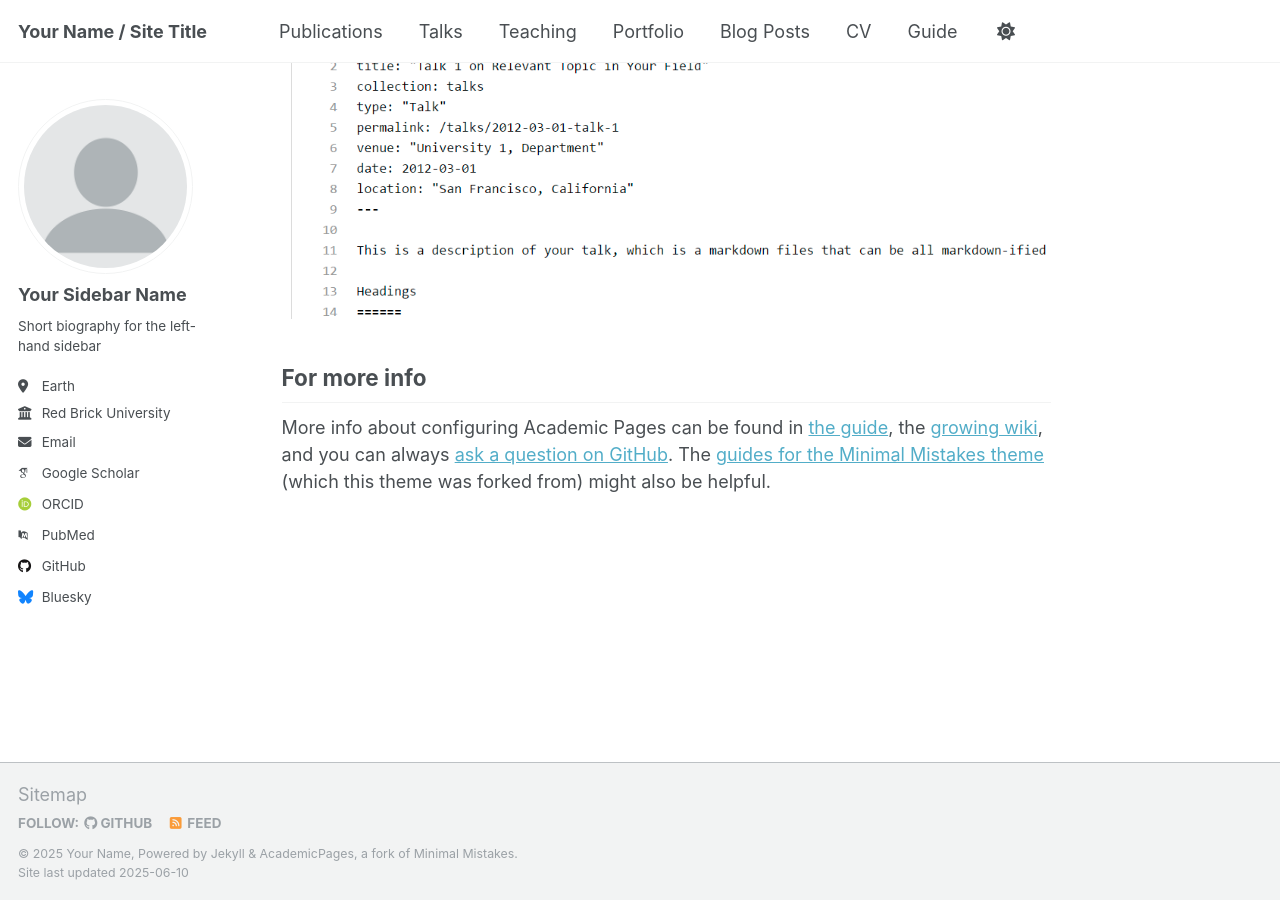
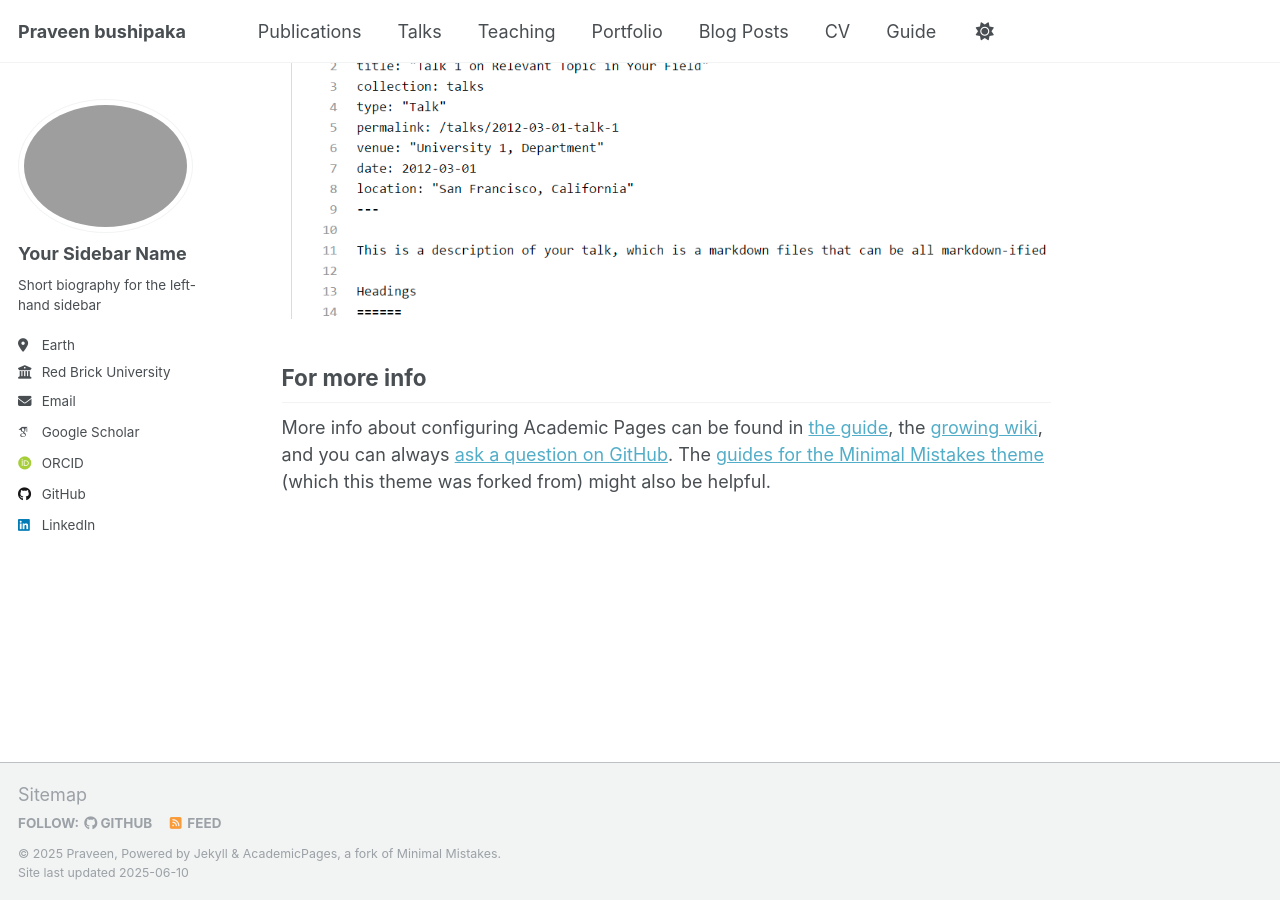
Before and after one commit to praveensonu/praveensonu.github.io, a Jekyll site: the page built from _pages/about.md, in a window 1280 px wide and 900 px high, scrolled down 2636 px. Built offline with Jekyll 4.4.1, drawn with Linux system fonts in a browser that asks for light colours; some web fonts are replaced.

Commit message:
Update _config.yml

```diff
--- a/_config.yml
+++ b/_config.yml
@@ -9,20 +9,20 @@
 # Basic Site Settings
 locale                   : "en-US"
 site_theme               : "default"
-title                    : "Your Name / Site Title"
+title                    : "Praveen bushipaka"
 title_separator          : "-"
-name                     : &name "Your Name"
+name                     : &name "Praveen"
 description              : &description "personal description"
-url                      : https://academicpages.github.io # the base hostname & protocol for your site e.g. "https://[your GitHub username].github.io" or if you already have some other page hosted on Github then use "https://[your GitHub username].github.io/[Your Repo Name]"
+url                      : https://praveensonu.github.io # the base hostname & protocol for your site e.g. "https://[your GitHub username].github.io" or if you already have some other page hosted on Github then use "https://[your GitHub username].github.io/[Your Repo Name]"
 baseurl                  : "" # the subpath of your site, e.g. "/blog"
-repository               : "academicpages/academicpages.github.io"
+repository               : "praveensonu/praveensonu.github.io"
 
 # Site Author - The following control what appear as part of the author content on the side bar.
 #               If a field is blank the icon and link will not appear, otherwise it will be shown.
 #               Additional customization can be done by editing /_includes/author-profile.html
 author:
   # Biographic information
-  avatar           : "profile.png"
+  avatar           : "profile.jpg"
   name             : "Your Sidebar Name"
   pronouns         : # example: "she/her"
   bio              : "Short biography for the left-hand sidebar"
@@ -34,11 +34,11 @@ author:
   # Academic websites
   academia         : # URL
   arxiv            : # URL - Update with the correct link to your profile
-  googlescholar    : "https://scholar.google.com/citations?user=PS_CX0AAAAAJ"
+  googlescholar    : "https://scholar.google.com/citations?user=GPaeO4oAAAAJ"
   impactstory      : # URL
-  orcid            : "http://orcid.org/yourorcidurl"
+  orcid            : "https://orcid.org/0009-0009-7753-8662"
   semantic         : # URL
-  pubmed           : "https://www.ncbi.nlm.nih.gov/pubmed/?term=john+snow"
+  pubmed           : # URL
   researchgate     : # URL
   scopus           : # URL
 
@@ -46,12 +46,12 @@ author:
   bitbucket        : # Username - Update with your username on the site
   codepen          : # Username
   dribbble         : # Username
-  github           : "academicpages"
+  github           : "praveensonu"
   kaggle           : # Username
   stackoverflow    : # User number or user number and name (i.e., use "1" or "1/jeff-atwood")
 
   # Social media
-  bluesky          : "bsky.app" # Replace this with you Bluesky username
+  bluesky          :  # Replace this with you Bluesky username
   facebook         : # Username
   flickr           : # Username
   foursquare       : # Username
@@ -60,7 +60,7 @@ author:
   keybase          : # Username
   instagram        : # Username
   lastfm           : # Username
-  linkedin         : # Username
+  linkedin         : "https://www.linkedin.com/in/praveen-bushipaka/" # Username
   mastodon         : # URL
   medium           : # URL
   pinterest        : # Username
```
